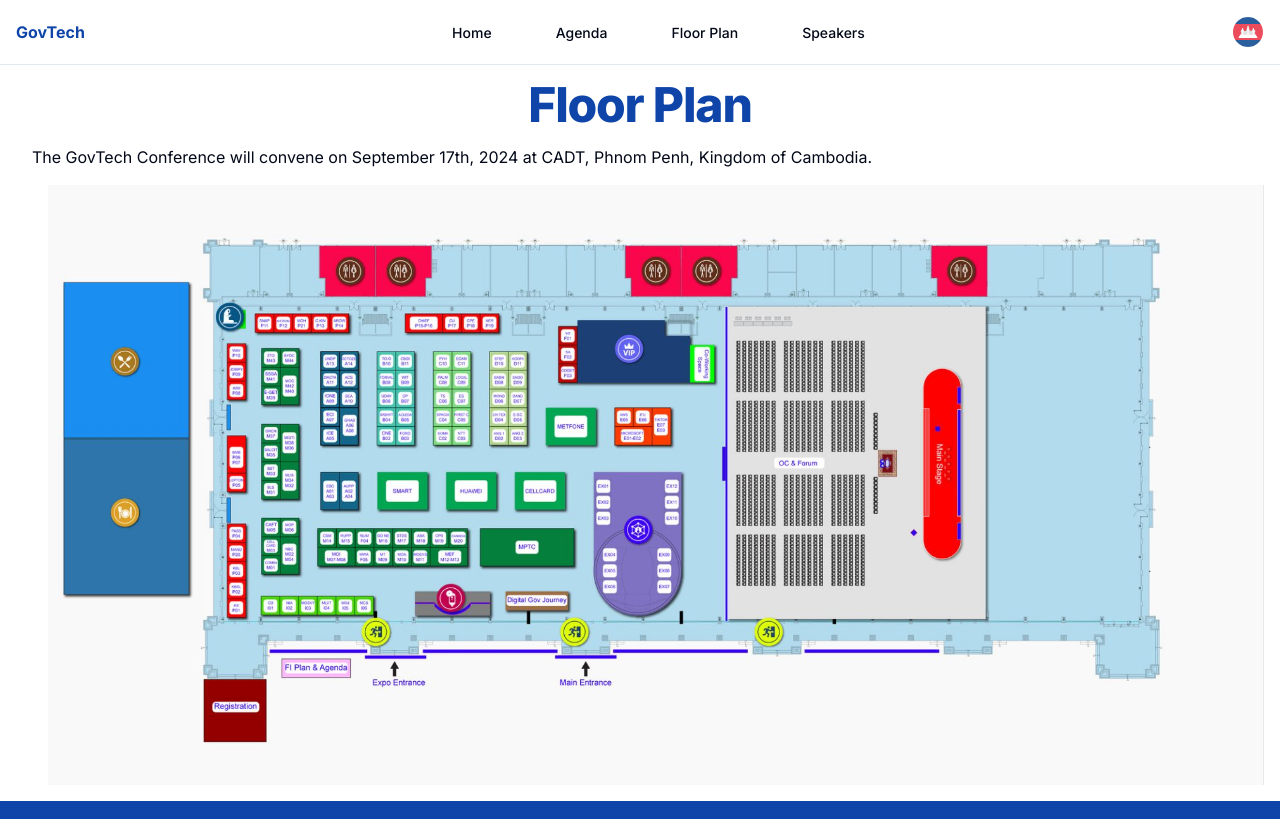
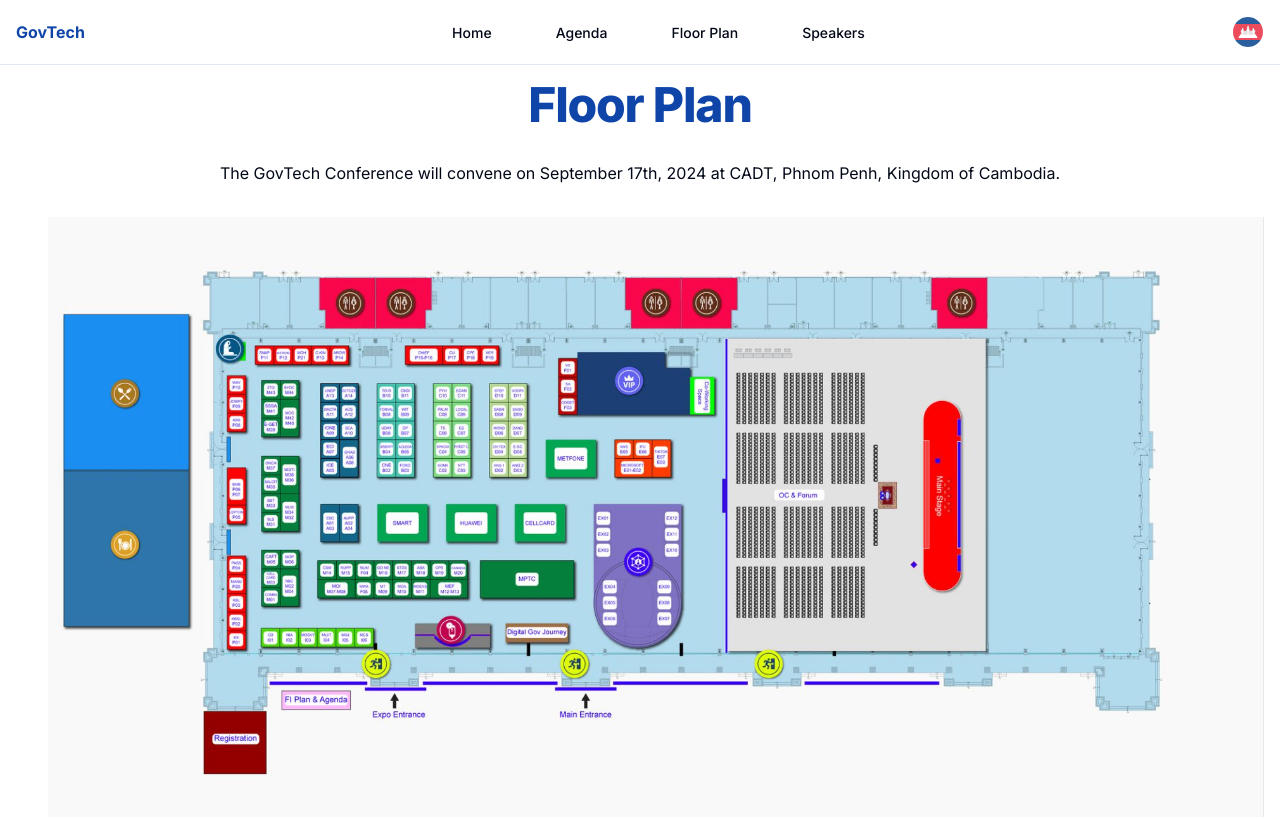
Before and after one commit to MPTCDITR/govtech-website, a Next.js app: page /en/floor-plan in a window 1280 px wide. Shown: the top 819 px of the page. Built offline with nearby package versions, Linux system fonts and the light colour scheme.

Commit message:
feat: update floorplan

```diff
--- a/app/[locale]/floor-plan/page.tsx
+++ b/app/[locale]/floor-plan/page.tsx
@@ -12,7 +12,7 @@ export default function FloorPlan() {
                 >
                     {t('title')}
                 </TextElement>
-                <TextElement variant='body'>
+                <TextElement variant='body' className='container mx-auto px-4 py-4 text-center'>
                     The GovTech Conference will convene on September 17th, 2024 at CADT, Phnom
                     Penh, Kingdom of Cambodia.
                 </TextElement>
```
